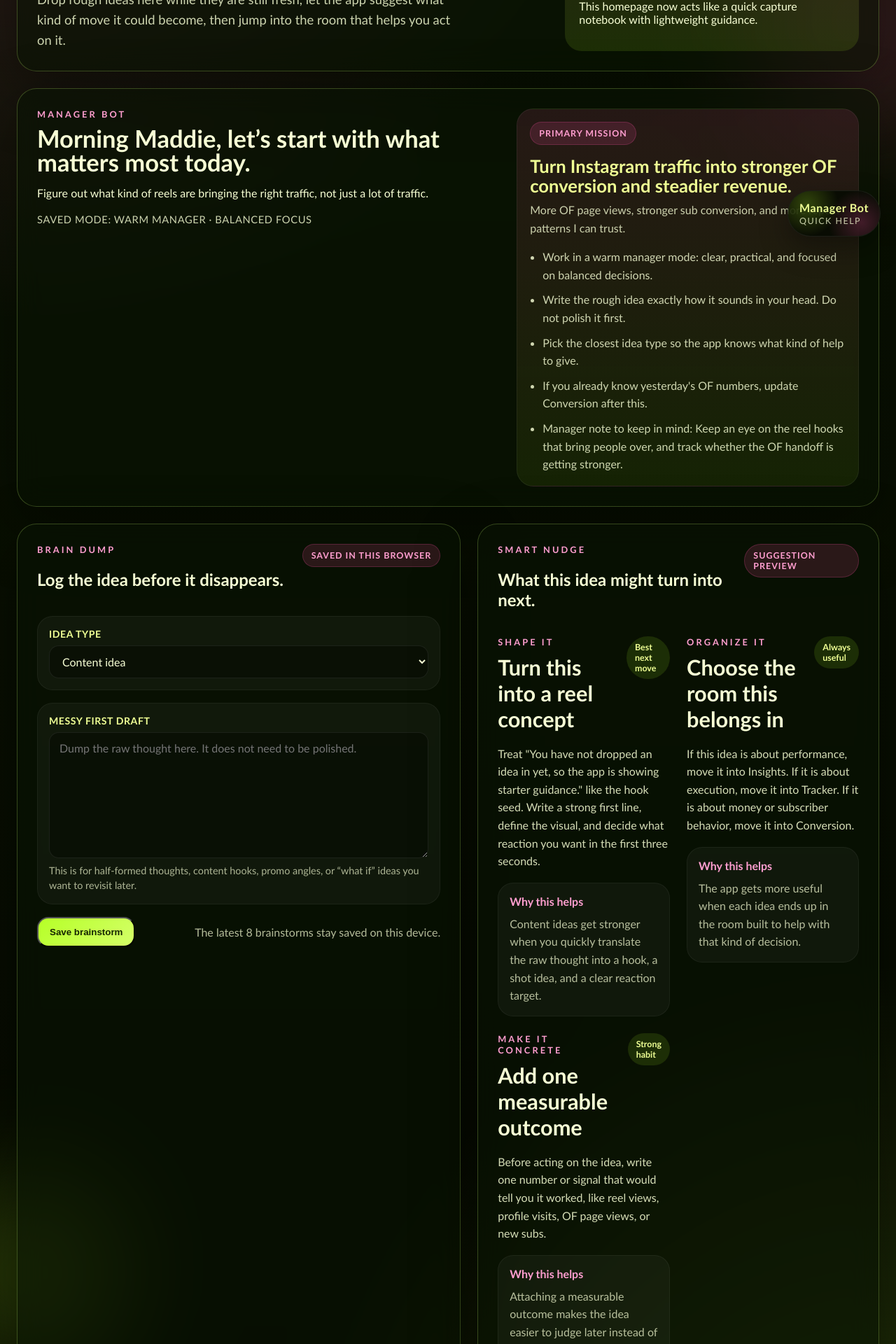
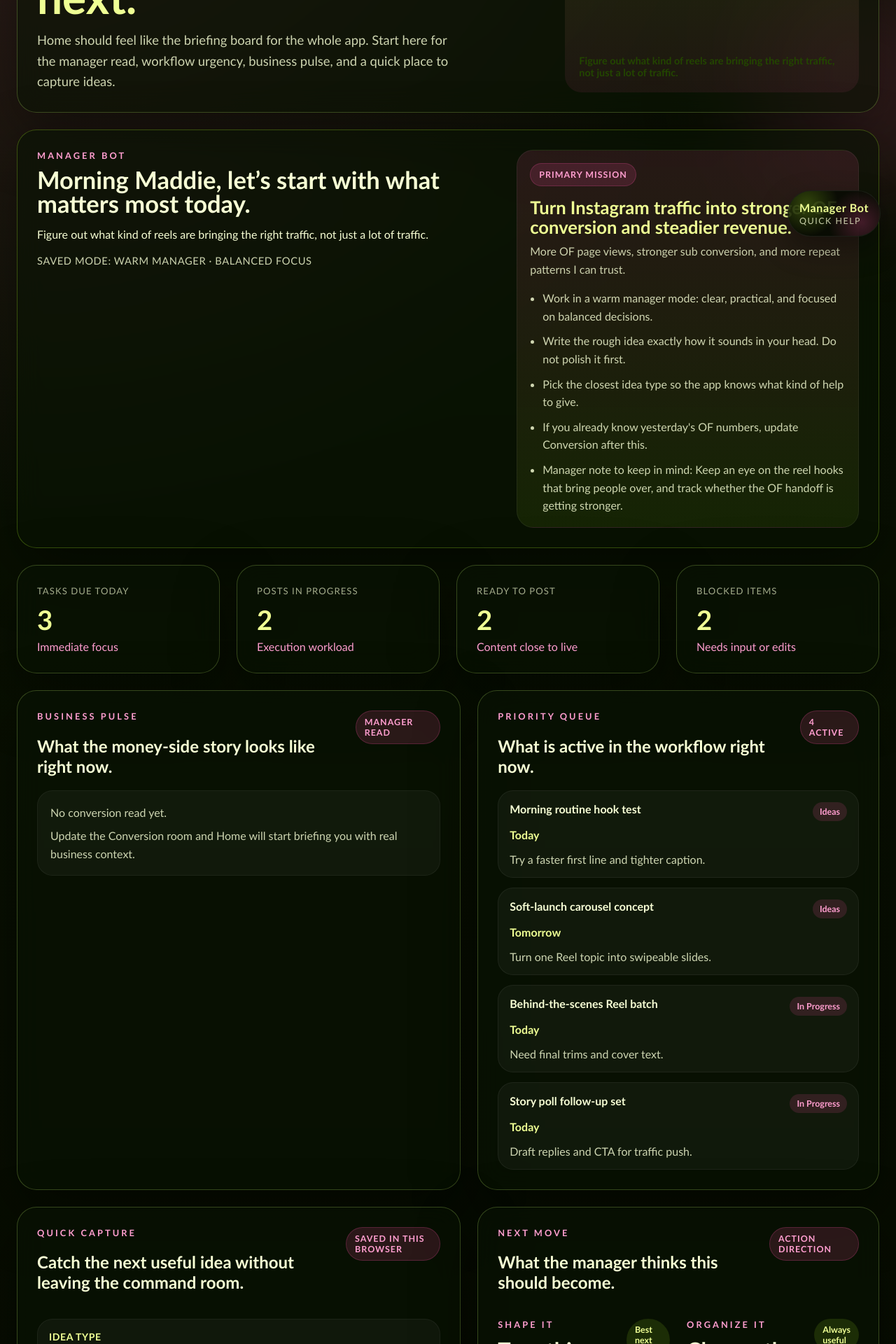
Before and after one commit to littlemadimade/maddiehq, a Next.js app: page / in a window 1280 px wide. Shown: the part 440-2360 px from the top of the page at 70% size. Built offline with nearby package versions, Linux system fonts and the light colour scheme.

Commit message:
Redesign homepage as command room

```diff
--- a/app/globals.css
+++ b/app/globals.css
@@ -673,6 +673,23 @@ h1 {
   padding-left: 18px;
   color: rgba(248, 255, 213, 0.82);
   line-height: 1.6;
+}
+
+.command-hero .hero__note {
+  background: linear-gradient(180deg, rgba(182, 255, 39, 0.12), rgba(255, 79, 163, 0.08));
+}
+
+.command-brief {
+  border-color: rgba(182, 255, 39, 0.26);
+}
+
+.command-grid,
+.command-stats {
+  align-items: stretch;
+}
+
+.command-panel {
+  min-height: 100%;
 }
 
 .brainstorm-grid {
--- a/app/page.tsx
+++ b/app/page.tsx
@@ -7,7 +7,7 @@ import {
   hydrateAssistantMemory,
   type AssistantMemory
 } from "@/lib/assistant-memory";
-import { appendAssistantEvent } from "@/lib/assistant-events";
+import { appendAssistantEvent, readAssistantEvents, type AssistantEvent } from "@/lib/assistant-events";
 import { buildAssistantBrief } from "@/lib/assistant";
 import {
   brainstormCategories,
@@ -16,10 +16,12 @@ import {
   type BrainstormEntry
 } from "@/lib/brainstorm";
 import {
+  buildConversionSnapshot,
   buildConversionStorageKey,
   defaultConversionInputs,
   type ConversionInputs
 } from "@/lib/conversion";
+import { buildTrackerStats, buildTrackerStorageKey, defaultTrackerTasks, type TrackerTask } from "@/lib/tracker";
 
 const STORAGE_KEY = "maddiehq:brainstorms";
 
@@ -32,6 +34,8 @@ export default function HomePage() {
   const [assistantMemory, setAssistantMemory] = useState<AssistantMemory>(() =>
     hydrateAssistantMemory(activeProfile.name)
   );
+  const [trackerTasks, setTrackerTasks] = useState<TrackerTask[]>(defaultTrackerTasks);
+  const [events, setEvents] = useState<AssistantEvent[]>([]);
 
   useEffect(() => {
     const saved = window.localStorage.getItem(STORAGE_KEY);
@@ -71,6 +75,22 @@ export default function HomePage() {
   }, [activeProfile.id]);
 
   useEffect(() => {
+    const saved = window.localStorage.getItem(buildTrackerStorageKey(activeProfile.id));
+
+    if (!saved) {
+      setTrackerTasks(defaultTrackerTasks);
+      return;
+    }
+
+    try {
+      const parsed = JSON.parse(saved) as TrackerTask[];
+      setTrackerTasks(Array.isArray(parsed) && parsed.length ? parsed : defaultTrackerTasks);
+    } catch {
+      setTrackerTasks(defaultTrackerTasks);
+    }
+  }, [activeProfile.id]);
+
+  useEffect(() => {
     const saved = window.localStorage.getItem(buildAssistantMemoryStorageKey(activeProfile.id));
 
     if (!saved) {
@@ -86,6 +106,10 @@ export default function HomePage() {
     }
   }, [activeProfile.id, activeProfile.name]);
 
+  useEffect(() => {
+    setEvents(readAssistantEvents(activeProfile.id));
+  }, [activeProfile.id, entries, trackerTasks, conversionInputs]);
+
   const suggestions = useMemo(() => buildBrainstormSuggestions(draft, category), [category, draft]);
   const assistantBrief = useMemo(
     () =>
@@ -99,6 +123,16 @@ export default function HomePage() {
       }),
     [activeProfile.name, assistantMemory, category, conversionInputs, draft, entries]
   );
+  const conversionSnapshot = useMemo(
+    () => (conversionInputs ? buildConversionSnapshot(conversionInputs) : null),
+    [conversionInputs]
+  );
+  const trackerStats = useMemo(() => buildTrackerStats(trackerTasks), [trackerTasks]);
+  const priorityTasks = useMemo(
+    () => trackerTasks.filter((task) => task.status !== "Posted").slice(0, 4),
+    [trackerTasks]
+  );
+  const recentEvents = useMemo(() => events.slice(0, 4), [events]);
 
   function saveEntry() {
     const trimmed = draft.trim();
@@ -138,30 +172,29 @@ export default function HomePage() {
 
   return (
     <main className="page">
-      <section className="hero panel">
+      <section className="hero panel command-hero">
         <div>
-          <p className="eyebrow">Maddie HQ</p>
-          <h1>Use the homepage like a brainstorm desk, not just a hallway.</h1>
+          <p className="eyebrow">Command Room</p>
+          <h1>See what matters now, what is moving, and what the manager wants next.</h1>
           <p className="lede">
-            Drop rough ideas here while they are still fresh, let the app suggest what
-            kind of move it could become, then jump into the room that helps you act on it.
+            Home should feel like the briefing board for the whole app. Start here for the
+            manager read, workflow urgency, business pulse, and a quick place to capture ideas.
           </p>
         </div>
         <div className="hero__note">
-          <span className="hero__badge">Brainstorm mode</span>
+          <span className="hero__badge">Manager briefing</span>
           <p>
-            This homepage now acts like a quick capture notebook with lightweight guidance.
+            Current operator: {assistantMemory.assistantName}
           </p>
+          <p className="hero__save-state">{assistantMemory.currentPriority}</p>
         </div>
       </section>
 
-      <section className="panel assistant-card">
+      <section className="panel assistant-card command-brief">
         <div className="assistant-card__copy">
           <p className="eyebrow">{assistantBrief.eyebrow}</p>
           <h2>{assistantBrief.title}</h2>
-          <p>
-            {assistantBrief.summary}
-          </p>
+          <p>{assistantBrief.summary}</p>
           <p className="assistant-card__memory-note">
             Saved mode: {assistantMemory.tone} · {assistantMemory.focus} focus
           </p>
@@ -180,12 +213,90 @@ export default function HomePage() {
         </div>
       </section>
 
-      <section className="brainstorm-grid">
-        <article className="panel brainstorm-panel">
+      <section className="overview-grid command-stats">
+        {trackerStats.map((stat) => (
+          <article className="stat-card panel" key={stat.label}>
+            <p className="stat-card__label">{stat.label}</p>
+            <p className="stat-card__value">{stat.value}</p>
+            <p className="stat-card__change">{stat.detail}</p>
+          </article>
+        ))}
+      </section>
+
+      <section className="brainstorm-grid command-grid">
+        <article className="panel command-panel">
           <div className="suggestions-card__header">
             <div>
-              <p className="eyebrow">Brain Dump</p>
-              <h2>Log the idea before it disappears.</h2>
+              <p className="eyebrow">Business Pulse</p>
+              <h2>What the money-side story looks like right now.</h2>
+            </div>
+            <span className="suggestions-card__tag">Manager read</span>
+          </div>
+
+          {conversionSnapshot ? (
+            <div className="metric-grid">
+              <div className="metric">
+                <p className="metric__label">OF Conversion</p>
+                <p className="metric__value">{conversionSnapshot.ofConversionLabel}</p>
+              </div>
+              <div className="metric">
+                <p className="metric__label">Profile To OF</p>
+                <p className="metric__value">{conversionSnapshot.profileToOfLabel}</p>
+              </div>
+              <div className="metric">
+                <p className="metric__label">New Subs</p>
+                <p className="metric__value">{conversionSnapshot.subsLabel}</p>
+              </div>
+              <div className="metric">
+                <p className="metric__label">Top Spender</p>
+                <p className="metric__value">{conversionSnapshot.topSpenderLabel}</p>
+              </div>
+            </div>
+          ) : (
+            <div className="brainstorm-empty">
+              <p>No conversion read yet.</p>
+              <p>Update the Conversion room and Home will start briefing you with real business context.</p>
+            </div>
+          )}
+        </article>
+
+        <article className="panel command-panel">
+          <div className="suggestions-card__header">
+            <div>
+              <p className="eyebrow">Priority Queue</p>
+              <h2>What is active in the workflow right now.</h2>
+            </div>
+            <span className="suggestions-card__tag">{priorityTasks.length} active</span>
+          </div>
+
+          <div className="tracker-list">
+            {priorityTasks.length ? (
+              priorityTasks.map((task) => (
+                <div className="task-card" key={task.id}>
+                  <div className="task-card__top">
+                    <h3>{task.title}</h3>
+                    <span className="task-card__platform">{task.status}</span>
+                  </div>
+                  <p className="task-card__due">{task.due}</p>
+                  <p className="task-card__note">{task.note}</p>
+                </div>
+              ))
+            ) : (
+              <div className="brainstorm-empty">
+                <p>No active workflow items yet.</p>
+                <p>Add a tracker task and Home will surface it here.</p>
+              </div>
+            )}
+          </div>
+        </article>
+      </section>
+
+      <section className="brainstorm-grid">
+        <article className="panel brainstorm-panel command-panel">
+          <div className="suggestions-card__header">
+            <div>
+              <p className="eyebrow">Quick Capture</p>
+              <h2>Catch the next useful idea without leaving the command room.</h2>
             </div>
             <span className="suggestions-card__tag">Saved in this browser</span>
           </div>
@@ -231,13 +342,13 @@ export default function HomePage() {
           </div>
         </article>
 
-        <article className="panel brainstorm-panel">
+        <article className="panel brainstorm-panel command-panel">
           <div className="suggestions-card__header">
             <div>
-              <p className="eyebrow">Smart Nudge</p>
-              <h2>What this idea might turn into next.</h2>
+              <p className="eyebrow">Next Move</p>
+              <h2>What the manager thinks this should become.</h2>
             </div>
-            <span className="suggestions-card__tag">Suggestion preview</span>
+            <span className="suggestions-card__tag">Action direction</span>
           </div>
 
           <div className="suggestion-grid">
@@ -262,7 +373,33 @@ export default function HomePage() {
       </section>
 
       <section className="bottom-grid">
-        <article className="panel">
+        <article className="panel command-panel">
+          <div className="suggestions-card__header">
+            <div>
+              <p className="eyebrow">System Pulse</p>
+              <h2>Latest things the manager is paying attention to.</h2>
+            </div>
+            <span className="suggestions-card__tag">{recentEvents.length} recent</span>
+          </div>
+
+          <div className="event-list">
+            {recentEvents.length ? (
+              recentEvents.map((event) => (
+                <article className="event-card" key={event.id}>
+                  <p className="event-card__title">{event.title}</p>
+                  <p className="event-card__detail">{event.detail}</p>
+                </article>
+              ))
+            ) : (
+              <div className="brainstorm-empty">
+                <p>No system events yet.</p>
+                <p>Use the app a little more and the manager pulse will fill in here.</p>
+              </div>
+            )}
+          </div>
+        </article>
+
+        <article className="panel command-panel">
           <div className="suggestions-card__header">
             <div>
               <p className="eyebrow">Saved Brainstorms</p>
```
